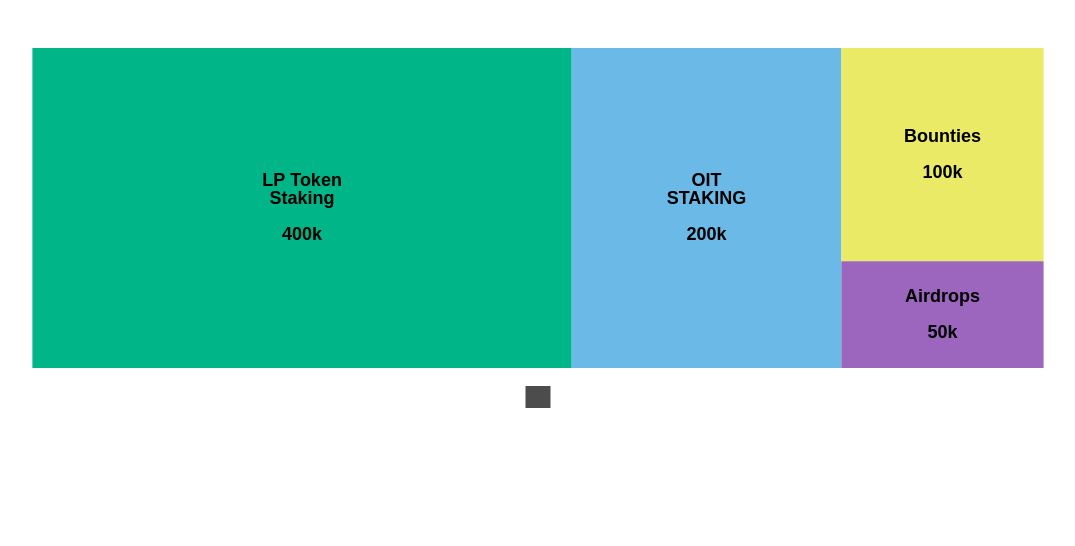
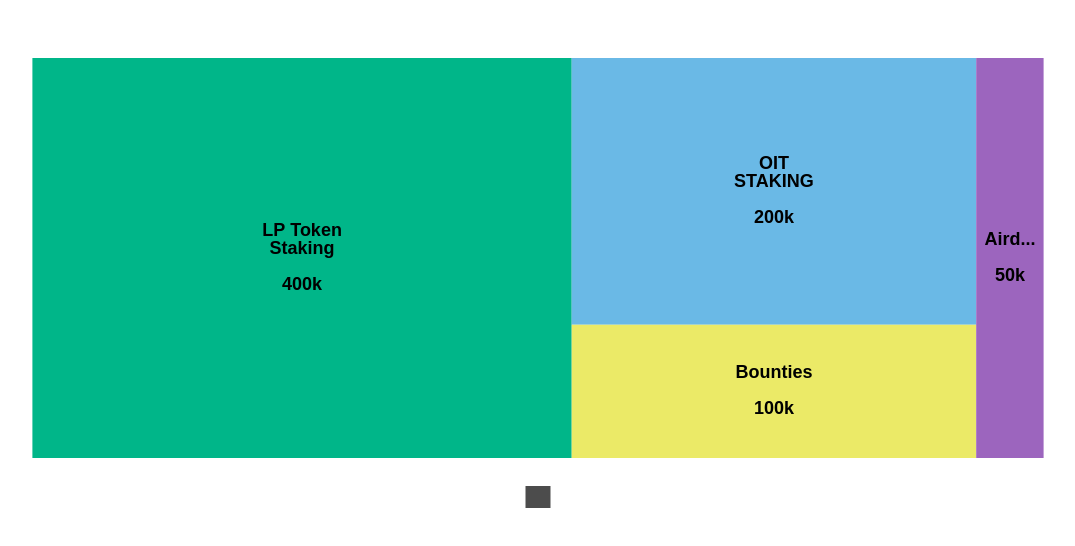
Before and after one commit to ZIRK5237/mobileRewardDistribution, a plain HTML site: page index.html in a window 1280 px wide. Shown: the whole page, without its empty margins (102-1177 px from the left). Drawn offline with nearby package versions, Linux system fonts and the light colour scheme.

Commit message:
Update index.html

```diff
--- a/index.html
+++ b/index.html
@@ -9,7 +9,7 @@
 </head>
 <body>
   <!-- Container to render the chart -->
-  <div id="main" style="width: 100%; height: 400px;"></div>
+  <div id="main" style="width: 100%; height: 500px;"></div>
 
   <script>
     // ECharts code with custom styling
```
